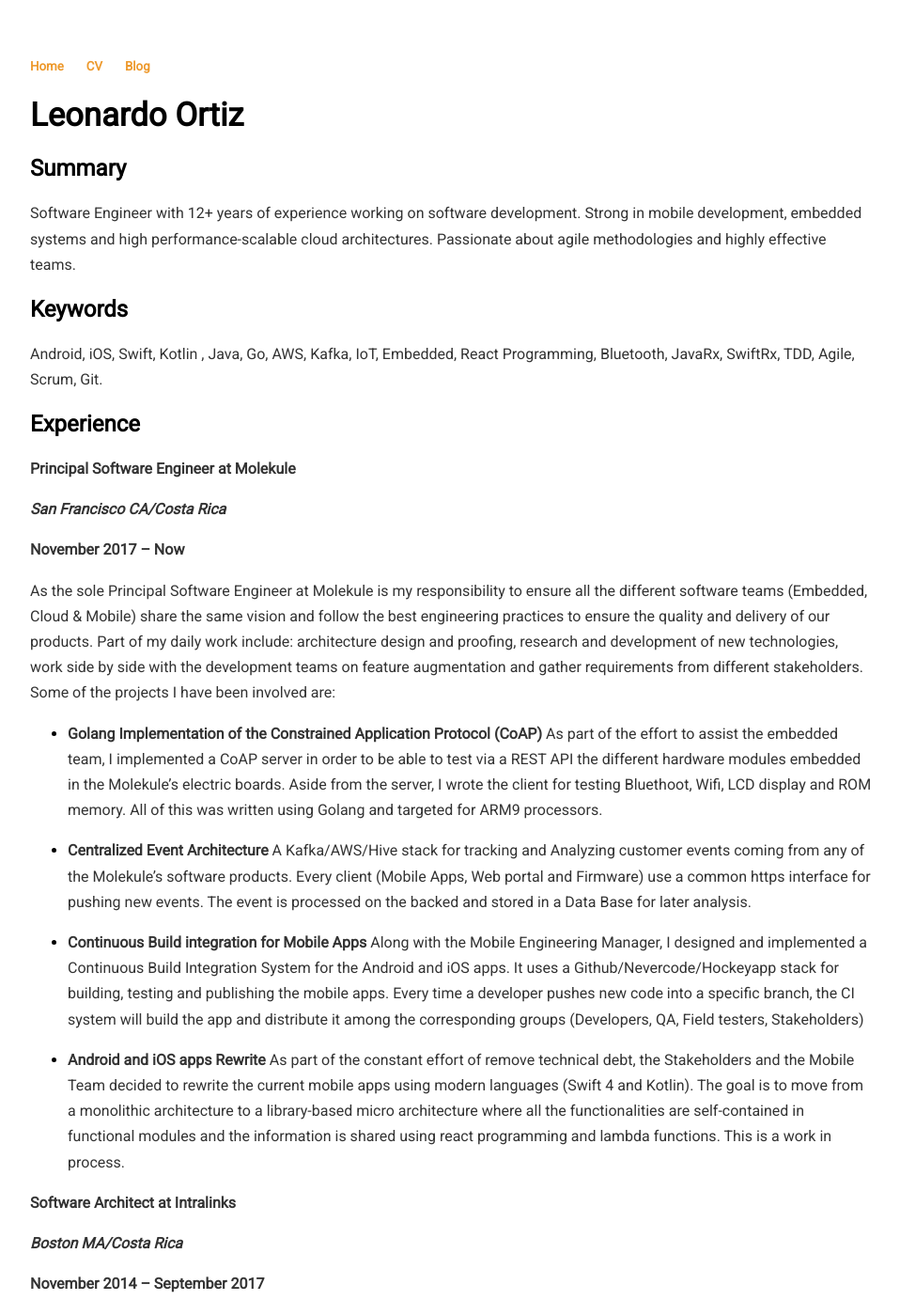
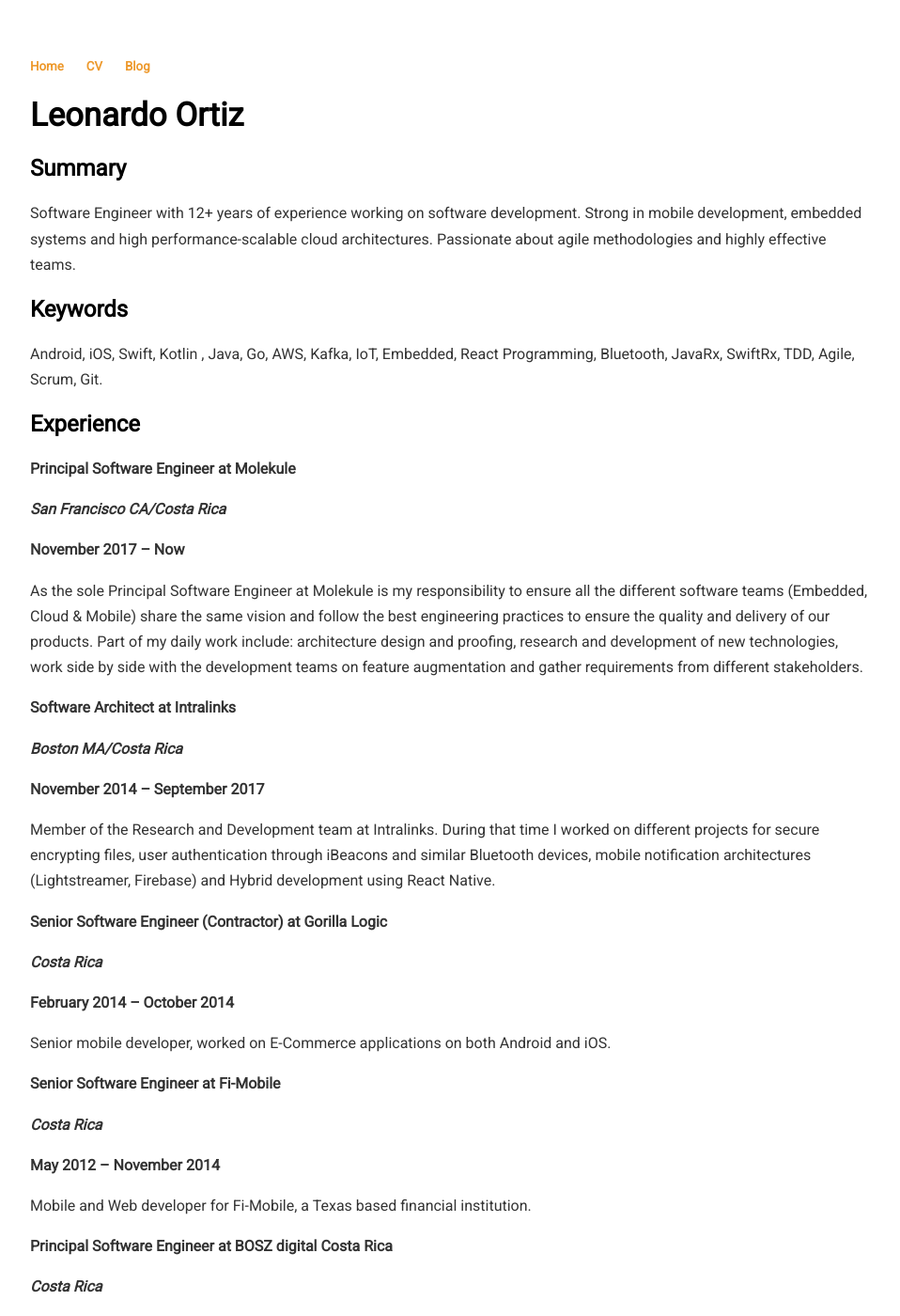
Before and after one commit to leohackerman/leohackerman.github.io, a Jekyll site: the page built from cv/cv.md, in a window 1280 px wide and 1400 px high. Shown: the whole window at 94% size, without its empty margins (160-1118 px from the left). Built offline with Jekyll 4.4.1, drawn with Linux system fonts in a browser that asks for light colours.

Commit message:
Update cv.md

```diff
--- a/cv/cv.md
+++ b/cv/cv.md
@@ -17,19 +17,7 @@
 
 <p/>
 
-As the sole Principal Software Engineer at Molekule is my responsibility to ensure all the different software teams (Embedded, Cloud & Mobile) share the same vision and follow the best engineering practices to ensure the quality and delivery of our products. Part of my daily work include: architecture design and proofing, research and development of new technologies, work side by side with the development teams on feature augmentation and gather requirements from different stakeholders. Some of the projects I have been involved are:
-
-* __Golang Implementation of the Constrained Application Protocol (CoAP)__
-As part of the effort to assist the embedded team, I implemented a CoAP server in order to be able to test via a REST API the different hardware modules embedded in the Molekule’s electric boards. Aside from the server, I wrote the client for testing Bluethoot, Wifi, LCD display and ROM memory. All of this was written using Golang and targeted for ARM9 processors.
-
-* __Centralized Event Architecture__
-A Kafka/AWS/Hive stack for tracking and Analyzing customer events coming from any of the Molekule’s software products. Every client (Mobile Apps, Web portal and Firmware) use a common https interface for pushing new events. The event is processed on the backed and stored in a Data Base for later analysis.
-
-* __Continuous Build integration for Mobile Apps__
-Along with the Mobile Engineering Manager, I designed and implemented a Continuous Build Integration System for the Android and iOS apps. It uses a Github/Nevercode/Hockeyapp stack for building, testing and publishing the mobile apps. Every time a developer pushes new code into a specific branch, the CI system will build the app and distribute it among the corresponding groups (Developers, QA, Field testers, Stakeholders)
-
-* __Android and iOS apps Rewrite__
-As part of the constant effort of remove technical debt, the Stakeholders and the Mobile Team decided to rewrite the current mobile apps using modern languages (Swift 4 and Kotlin). The goal is to move from a monolithic architecture to a library-based micro architecture where all the functionalities are self-contained in functional modules and the information is shared using react programming and lambda functions. This is a work in process.
+As the sole Principal Software Engineer at Molekule is my responsibility to ensure all the different software teams (Embedded, Cloud & Mobile) share the same vision and follow the best engineering practices to ensure the quality and delivery of our products. Part of my daily work include: architecture design and proofing, research and development of new technologies, work side by side with the development teams on feature augmentation and gather requirements from different stakeholders.
 
 <p/>
 **Software Architect at Intralinks**
```
